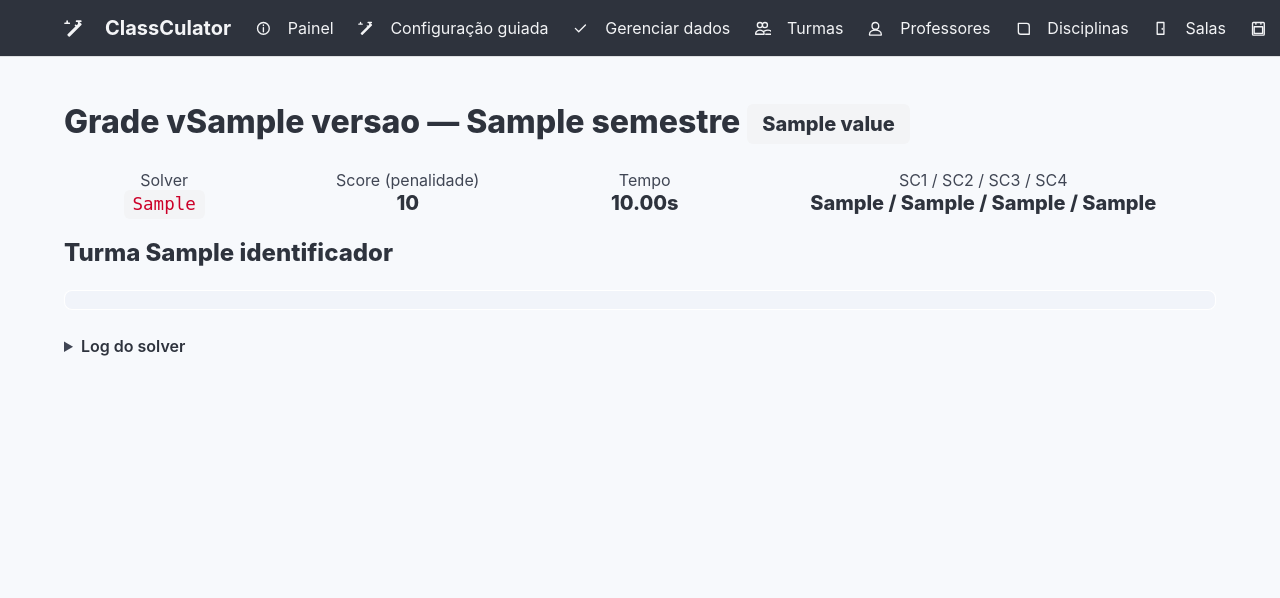
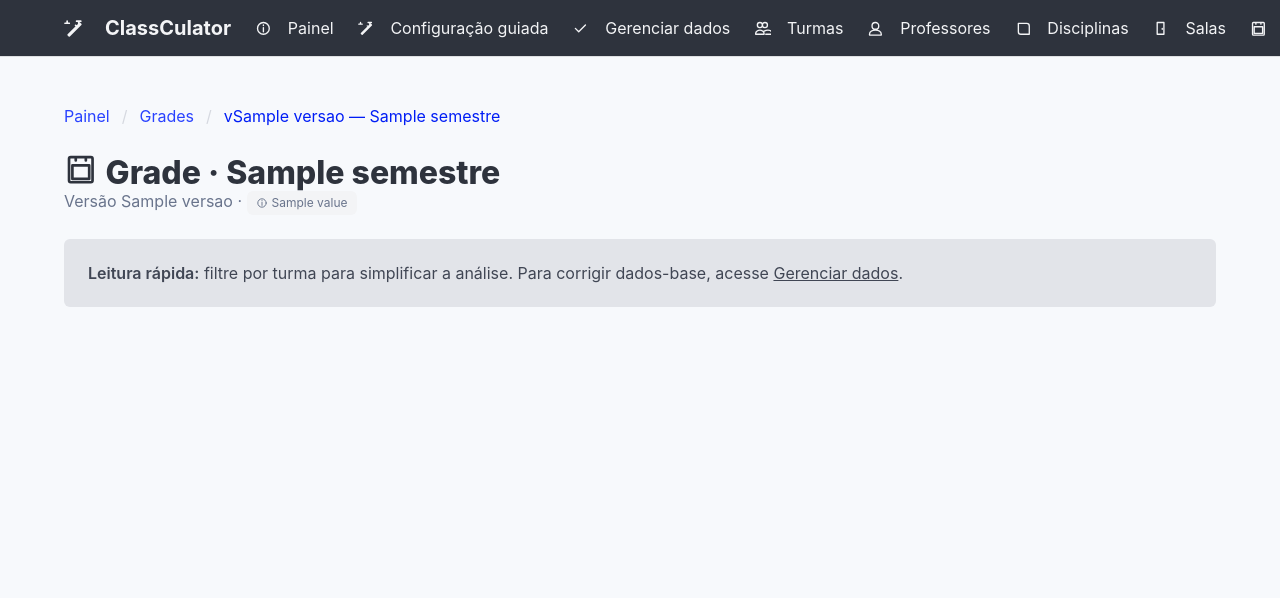
Before and after one commit to JuanFricke/ClassCulator, a FastAPI app: template app/templates/grade/detail.html in a window 1280 px wide; the page is wider, and only the part inside the window is pictured. Shown: the top 598 px of that part. Run offline with FastAPI, Linux system fonts and the light colour scheme; the template is opened without the code that fills it: most values are stand-ins (such as "Sample title", 1, 10 or a date in 2020); lists and menus that the app fills with data are empty.

Commit message:
Improve grade detail readability with stronger filtering cues and timetable orientation updates.
The detail view now better supports quick analysis workflows, including clearer guidance and updated grid orientation so day and period scanning is more intuitive.

Co-authored-by: Cursor <cursoragent@cursor.com>

```diff
--- a/app/static/js/grade-detail.js
+++ b/app/static/js/grade-detail.js
@@ -1,13 +1,29 @@
-// Re-poll quando ainda está em execução, redireciona ao concluir.
-(async () => {
-  const status = document.querySelector(".tag.is-large")?.textContent?.trim();
-  if (!["pending", "running"].includes(status)) return;
+/* Filtro por turma + auto-refresh enquanto a grade está em execução. */
+
+(function turmaFilter() {
+  const select = document.getElementById("turma-filter");
+  if (!select) return;
+  const blocks = document.querySelectorAll(".turma-block");
+  select.addEventListener("change", () => {
+    const value = select.value;
+    blocks.forEach((block) => {
+      const show = value === "__all__" || block.dataset.turmaId === value;
+      block.classList.toggle("is-hidden", !show);
+    });
+  });
+})();
+
+(async function autoRefresh() {
+  // Identifica o status mostrado em forma textual (Aguardando / Em andamento).
+  const statusEl = document.querySelector(".subtitle .tag");
+  const label = statusEl?.textContent?.trim() ?? "";
+  if (!/(Aguardando|Em andamento)/i.test(label)) return;
 
   const path = window.location.pathname.split("/");
   const id = parseInt(path[path.length - 1], 10);
   if (Number.isNaN(id)) return;
 
-  for (let i = 0; i < 60; i += 1) {
+  for (let i = 0; i < 90; i += 1) {
     await new Promise((r) => setTimeout(r, 2000));
     try {
       const data = await window.api.json(`/api/v1/grade/status/${id}`);
--- a/app/templates/grade/detail.html
+++ b/app/templates/grade/detail.html
@@ -1,79 +1,163 @@
 {% extends "base.html" %}
+{% from "_macros.html" import icon, status_tag, solver_label, quality %}
 
-{% block title %}Grade #{{ grade.id }} · ClassCulator{% endblock %}
+{% block title %}Grade v{{ grade.versao }} · {{ grade.semestre }}{% endblock %}
 
 {% block content %}
+  <nav class="breadcrumb no-print" aria-label="breadcrumbs">
+    <ul>
+      <li><a href="/">Painel</a></li>
+      <li><a href="/grade">Grades</a></li>
+      <li class="is-active"><a href="#" aria-current="page">v{{ grade.versao }} — {{ grade.semestre }}</a></li>
+    </ul>
+  </nav>
+
+  <div class="level is-mobile">
+    <div class="level-left">
+      <div>
         <h1 class="title">
-    Grade v{{ grade.versao }} — {{ grade.semestre }}
-    <span class="tag is-large is-{% if grade.status.value == 'done' %}success{% elif grade.status.value == 'failed' %}danger{% elif grade.status.value == 'running' %}info{% else %}light{% endif %}">
-      {{ grade.status.value }}
-    </span>
+          {{ icon("calendar", "mr-2") }}Grade · {{ grade.semestre }}
         </h1>
-
-  <div class="level">
-    <div class="level-item has-text-centered">
-      <div>
-        <p class="heading">Solver</p>
-        <p class="title is-5"><code>{{ grade.solver_usado or '?' }}</code></p>
-      </div>
-    </div>
-    <div class="level-item has-text-centered">
-      <div>
-        <p class="heading">Score (penalidade)</p>
-        <p class="title is-5">
-          {{ "%.0f"|format(grade.score_penalidade) if grade.score_penalidade is not none else '—' }}
+        <p class="subtitle is-6 has-text-grey">
+          Versão {{ grade.versao }} · {{ status_tag(grade.status) }}
         </p>
       </div>
     </div>
-    <div class="level-item has-text-centered">
-      <div>
-        <p class="heading">Tempo</p>
-        <p class="title is-5">
-          {{ "%.2f"|format(grade.tempo_segundos) if grade.tempo_segundos is not none else '—' }}s
+    <div class="level-right no-print">
+      {% if grade.status.value == 'done' %}
+        <button class="button is-light" onclick="window.print()">
+          {{ icon("print", "mr-1") }} Imprimir
+        </button>
+        <a class="button is-link is-light ml-2" href="/grade/nova">
+          {{ icon("play", "mr-1") }} Gerar outra
+        </a>
+      {% endif %}
+    </div>
+  </div>
+
+  <div class="notification is-light no-print">
+    <strong>Leitura rápida:</strong> filtre por turma para simplificar a análise.
+    Para corrigir dados-base, acesse <a href="/gestao">Gerenciar dados</a>.
+  </div>
+
+  {% if grade.status.value == 'done' %}
+    <div class="columns no-print">
+      <div class="column is-4">
+        <div class="box">
+          <p class="is-size-7 has-text-grey has-text-weight-semibold">Qualidade geral</p>
+          <p class="title is-5 mt-2 mb-2">{{ quality(grade.score_penalidade) }}</p>
+          <p class="is-size-7 has-text-grey">
+            Quanto menor o número de janelas e quebras de bloco, melhor é a grade.
+          </p>
+        </div>
+      </div>
+      <div class="column is-4">
+        <div class="box">
+          <p class="is-size-7 has-text-grey has-text-weight-semibold">Modo de geração</p>
+          <p class="title is-5 mt-2 mb-2">{{ solver_label(grade.solver_usado) }}</p>
+          <p class="is-size-7 has-text-grey">
+            Cálculo feito em
+            {{ "%.1f"|format(grade.tempo_segundos) if grade.tempo_segundos is not none else '—' }}s.
           </p>
         </div>
       </div>
       {% if breakdown %}
-      <div class="level-item has-text-centered">
-        <div>
-          <p class="heading">SC1 / SC2 / SC3 / SC4</p>
-          <p class="title is-5">
-            {{ breakdown.SC1 }} / {{ breakdown.SC2 }} / {{ breakdown.SC3 }} / {{ breakdown.get('SC4', 0) }}
-          </p>
+      <div class="column is-4">
+        <div class="box">
+          <p class="is-size-7 has-text-grey has-text-weight-semibold">Detalhes da otimização</p>
+          <ul class="mt-2" style="list-style: none; padding: 0;">
+            <li><strong>{{ breakdown.get('SC4', 0) }}</strong> · prof. com a mesma turma em períodos quebrados</li>
+            <li><strong>{{ breakdown.SC1 }}</strong> · janelas vazias do professor no dia</li>
+            <li><strong>{{ breakdown.SC3 }}</strong> · blocos de 3+ aulas teóricas seguidas</li>
+            <li><strong>{{ breakdown.SC2 }}</strong> · disciplinas da mesma área coladas</li>
+          </ul>
         </div>
       </div>
       {% endif %}
     </div>
+  {% endif %}
 
   {% if grade.status.value == 'failed' %}
-    <article class="message is-danger">
-      <div class="message-header"><p>Falha na geração</p></div>
-      <div class="message-body"><pre>{{ grade.log or "Sem detalhes" }}</pre></div>
+    <article class="notification is-danger">
+      <p class="title is-5 mt-0">
+        {{ icon("warning", "mr-1") }} Não foi possível gerar a grade
+      </p>
+      <p>{{ grade.log.splitlines()[0] if grade.log else "Sem detalhes." }}</p>
+      <details class="mt-2">
+        <summary>Ver registro completo</summary>
+        <pre class="mt-2">{{ grade.log or "—" }}</pre>
+      </details>
     </article>
   {% endif %}
 
-  {% for tid, turma in turmas.items() %}
-    <h2 class="title is-4 mt-5">Turma {{ turma.identificador }}</h2>
+  {% if grade.status.value in ('pending', 'running') %}
+    <article class="notification is-info is-light">
+      <p class="title is-5 mt-0">
+        {{ icon("play", "mr-1") }} A grade está sendo gerada…
+      </p>
+      <progress class="progress is-info is-medium" max="100"></progress>
+      <p class="has-text-grey">Esta página atualiza automaticamente quando o cálculo terminar.</p>
+    </article>
+  {% endif %}
+
+  {% if grade.status.value == 'done' %}
+    <div class="box no-print mt-4">
+      <div class="field is-horizontal">
+        <div class="field-label is-normal">
+          <label class="label" for="turma-filter">{{ icon("filter", "mr-1") }}Visualizar turma:</label>
+        </div>
+        <div class="field-body">
+          <div class="field">
+            <div class="control">
+              <div class="select is-fullwidth">
+                <select id="turma-filter">
+                  <option value="__all__">Todas as turmas</option>
+                  {% for turma in turmas_ordenadas %}
+                    <option value="turma-{{ turma.id }}">{{ turma.identificador }}</option>
+                  {% endfor %}
+                </select>
+              </div>
+            </div>
+          </div>
+        </div>
+      </div>
+
+      <div class="area-legend mt-2">
+        <strong class="mr-2 has-text-grey">Legenda de áreas:</strong>
+        <span><span class="swatch" style="background:#e3f2ff;"></span>Exatas</span>
+        <span><span class="swatch" style="background:#fff3e0;"></span>Humanas</span>
+        <span><span class="swatch" style="background:#e8f5e9;"></span>Biológicas</span>
+        <span><span class="swatch" style="background:#fce4ec;"></span>Linguagens</span>
+        <span><span class="swatch" style="background:#f5f5f5;"></span>Geral</span>
+      </div>
+    </div>
+
+    {% for turma in turmas_ordenadas %}
+      <section class="turma-block mt-5" data-turma-id="turma-{{ turma.id }}">
+        <h2 class="title is-4">
+          {{ icon("users", "mr-2") }}Turma {{ turma.identificador }}
+        </h2>
+        <div class="table-container">
           <table class="table is-bordered is-fullwidth has-text-centered grade-table">
             <thead>
               <tr>
                 <th></th>
-          {% for slot in SLOTS %}
-            <th>{{ SLOT_LABELS[slot] }}</th>
+                {% for dia in DIAS %}
+                  <th>{{ DIAS_LABELS[dia] }}</th>
                 {% endfor %}
               </tr>
             </thead>
             <tbody>
+              {% for slot in SLOTS %}
+                <tr>
+                  <th class="grade-day" scope="row">{{ SLOT_LABELS[slot] }}</th>
                   {% for dia in DIAS %}
-          <tr>
-            <th class="has-background-light">{{ DIAS_LABELS[dia] }}</th>
-            {% for slot in SLOTS %}
-              {% set cell = grades_por_turma[tid][dia][slot] %}
+                    {% set cell = grades_por_turma[turma.id][dia][slot] %}
                     <td class="grade-cell" data-area="{{ cell.disciplina.area if cell else '' }}">
                       {% if cell %}
-                  <strong>{{ cell.disciplina.nome }}</strong><br />
-                  <small>{{ cell.professor.nome }}</small>
-                  {% if cell.sala %}<br /><small class="has-text-grey">{{ cell.sala.nome }}</small>{% endif %}
+                        <strong>{{ cell.disciplina.nome }}</strong>
+                        <span>{{ cell.professor.nome }}</span>
+                        {% if cell.sala %}<span class="cell-room">{{ cell.sala.nome }}</span>{% endif %}
                       {% else %}
                         <span class="has-text-grey-light">—</span>
                       {% endif %}
@@ -83,13 +167,16 @@
               {% endfor %}
             </tbody>
           </table>
+        </div>
+      </section>
     {% endfor %}
 
     {% if grade.log %}
-    <details class="mt-5">
-      <summary><strong>Log do solver</strong></summary>
-      <pre class="mt-2">{{ grade.log }}</pre>
+      <details class="mt-5 no-print">
+        <summary class="has-text-grey">Registro técnico da geração</summary>
+        <pre class="mt-2" style="font-size: 0.78rem; max-height: 16rem; overflow: auto;">{{ grade.log }}</pre>
       </details>
+    {% endif %}
   {% endif %}
 {% endblock %}
 
```
Lines whose indentation alone changed are shown as unchanged.
